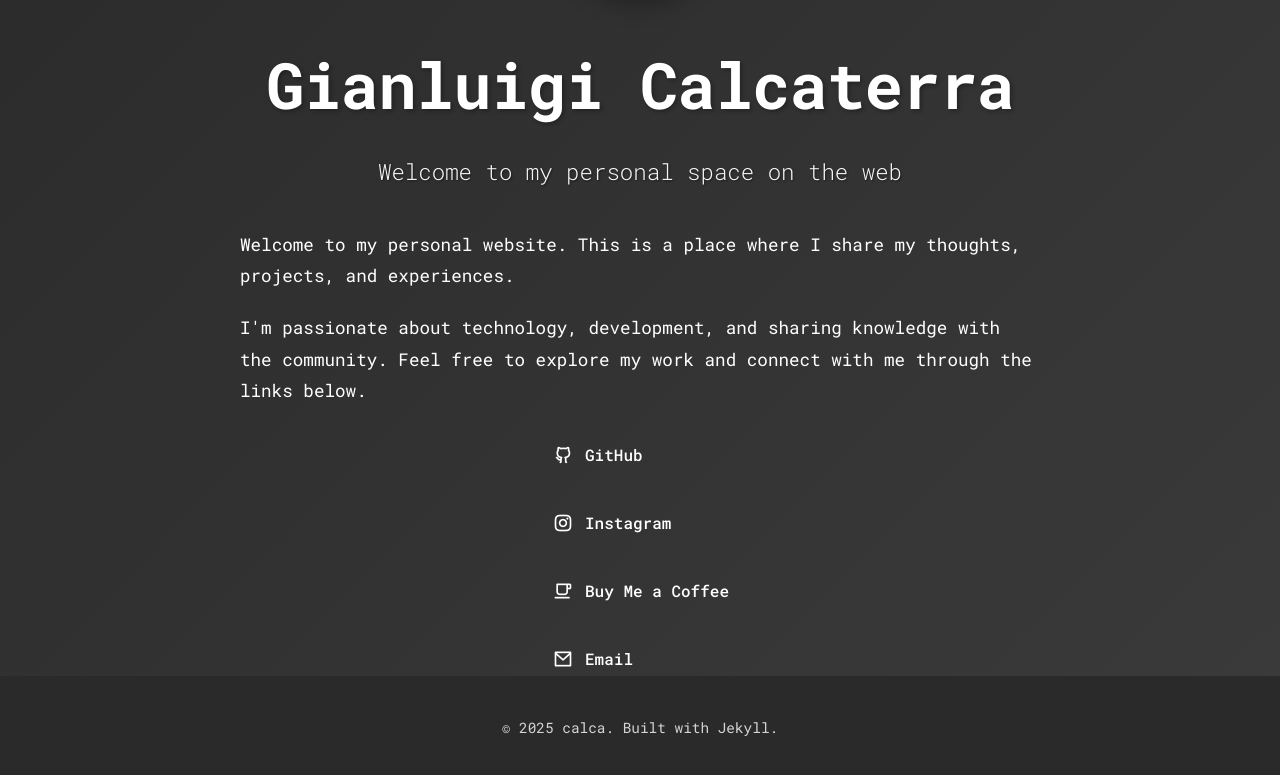
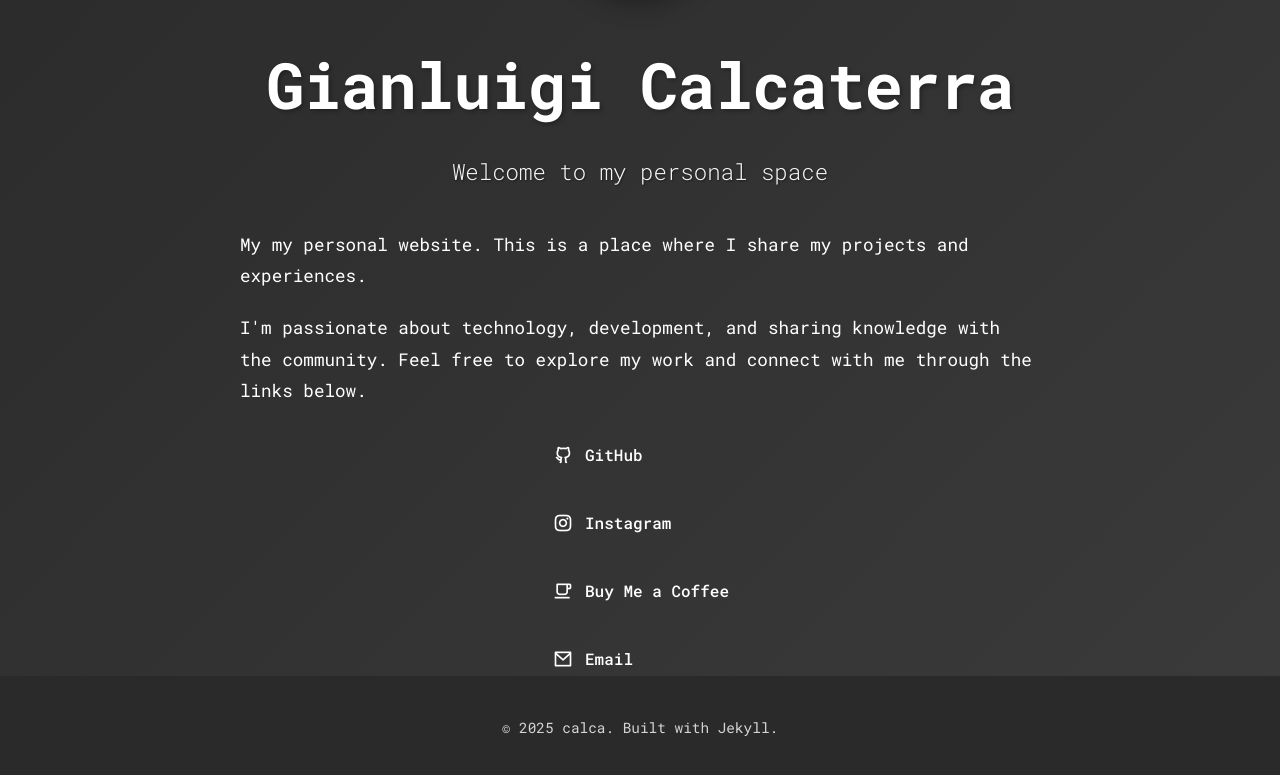
Before and after one commit to calca/calca.github.io, a Jekyll site: the page built from index.md, in a window 1280 px wide, cut to the strip 224-1003 px from the top of the page. Shown: the top 775 px of the strip. Built offline with Jekyll 4.4.1, drawn with Linux system fonts in a browser that asks for light colours; nearby versions of some CDN libraries.

```diff
--- a/_config.yml
+++ b/_config.yml
@@ -2,8 +2,7 @@
 title: "Gianluigi Calcaterra"
 email: gianluigi.calcaterra@gmail.com
 description: >-
-  Welcome to my personal website. This is a place where I share my thoughts,
-  projects, and experiences.
+  My my personal website. This is a place where I share my projects and experiences.
 
 baseurl: "" # the subpath of your site, e.g. /blog
 url: "https://calca.github.io" # the base hostname & protocol for your site
@@ -21,8 +20,8 @@ include:
 author:
   name: "calca"
   avatar: "/assets/images/avatar.jpg"
-  bio: "Welcome to my personal space on the web"
-  location: "Somewhere on Earth"
+  bio: "Welcome to my personal space"
+  location: "Milan"
   links:
     - label: "GitHub"
       icon: "ri-github-line"
@@ -32,7 +31,7 @@ author:
       url: "https://www.instagram.com/calca80"
     - label: "Buy Me a Coffee"
       icon: "ri-cup-line"
-      url: "https://www.buymeacoffee.com/calca"
+      url: "https://www.buymeacoffee.com/gianluigick"
     - label: "Email"
       icon: "ri-mail-line"
       url: "mailto:gianluigi.calcaterra@gmail.com"
```
